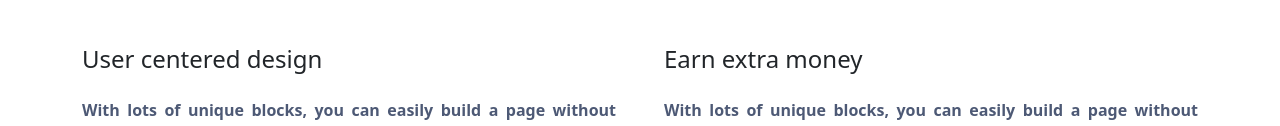
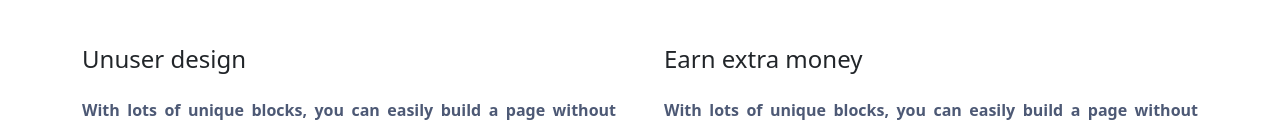
Before and after one commit to mzrikaz/Bootstrap-Starter, a plain HTML site: page index.html in a window 1280 px wide. Shown: the part 1128-1254 px from the top of the page. Drawn offline with Linux system fonts and the light colour scheme.

Commit message:
Changed a heading

```diff
--- a/index.html
+++ b/index.html
@@ -73,7 +73,7 @@
                 <div class="col">
                     <img class="mb-5"
                         src="https://finestdevs.com/demos/shade-preview/image/landing-1/icon-3d-target.svg" alt="">
-                    <h4 class="mb-4">User centered design</h4>
+                    <h4 class="mb-4">Unuser design</h4>
                     <p class="fw-bold fs-6 text-justify" style="opacity: 0.8; color: #213053;">With lots of unique
                         blocks, you can
                         easily
```
